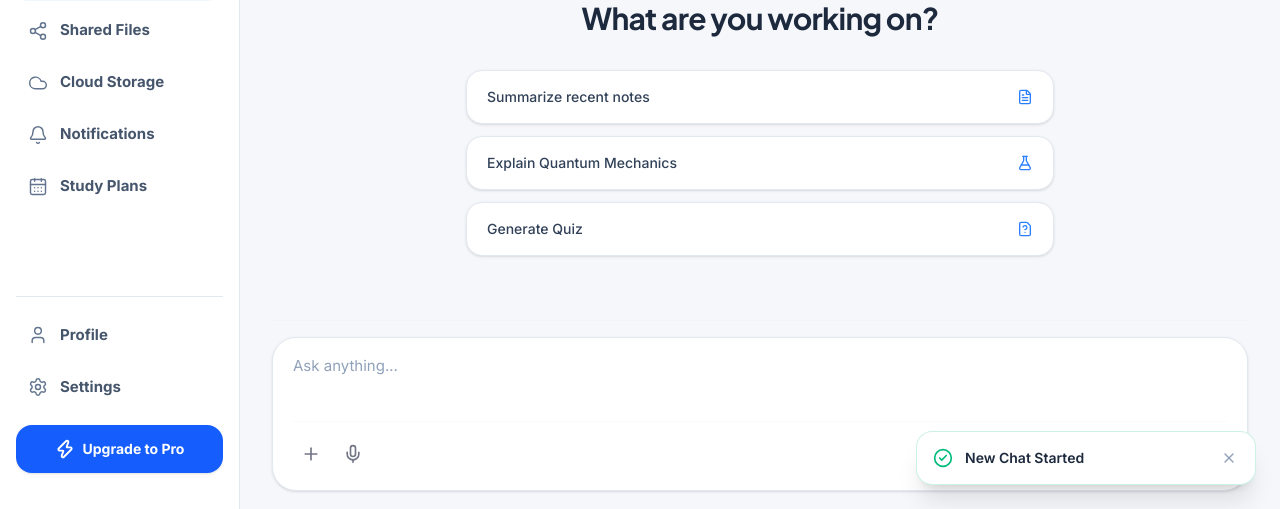
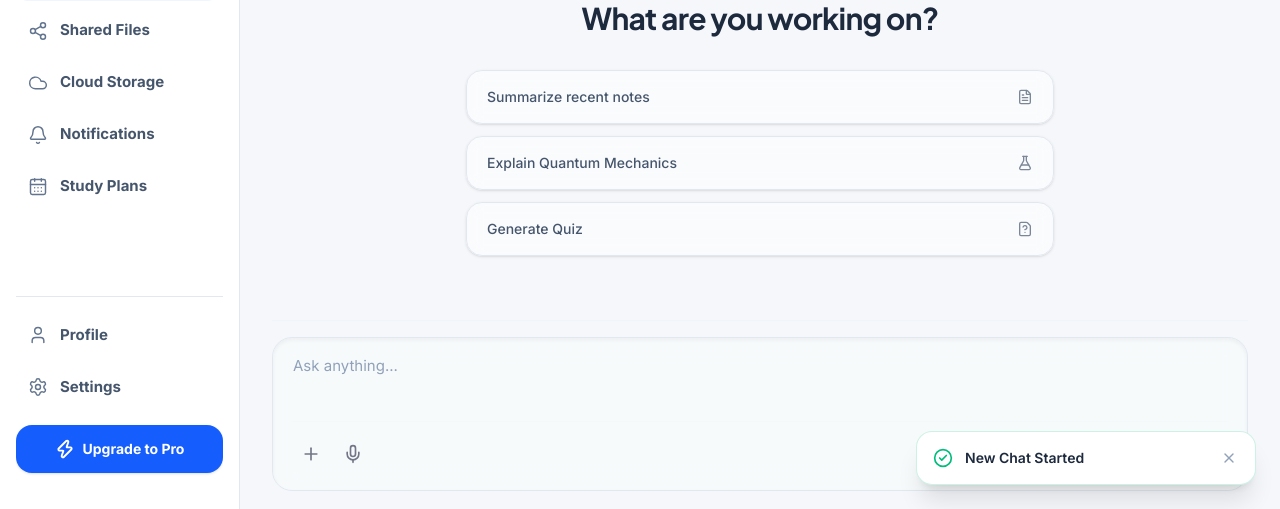
Before and after one commit to huynhduybinh24/SWP391_AIStudyHub, a React (Vite) app in the folder FrontEnd/: page /dashboard/chat in a window 1280 px wide. Both pictures are taken after a click on the button "New Chat". Shown: the part 291-800 px from the top of the page. Built offline with nearby package versions, Linux system fonts and the light colour scheme; the HTML template or start-up script is replaced by a standard one.

Commit message:
feat: implement AI chatbot interface with file upload and voice input support

```diff
--- a/FrontEnd/src/features/ai-chatbot/pages/ChatPage.tsx
+++ b/FrontEnd/src/features/ai-chatbot/pages/ChatPage.tsx
@@ -790,26 +790,26 @@ export function ChatPage() {
                     <button
                       type="button"
                       onClick={() => handleSend(t.aiChatbot.summarizeRecentNotes)}
-                      className="flex items-center justify-between gap-3 text-left w-full rounded-2xl border border-slate-200 dark:border-slate-700 bg-white dark:bg-slate-900 px-5 py-4 text-sm font-medium text-slate-700 dark:text-slate-300 shadow-sm transition-all hover:bg-slate-50 dark:hover:bg-slate-800 hover:border-blue-300 dark:hover:border-blue-700 cursor-pointer"
+                      className="flex items-center justify-between gap-3 text-left w-full rounded-[16px] border border-slate-200 dark:border-slate-700/50 bg-white/50 dark:bg-slate-800/30 backdrop-blur-sm px-5 py-4 text-sm font-medium text-slate-600 dark:text-slate-300 shadow-sm transition-all hover:bg-white dark:hover:bg-slate-800 hover:text-blue-600 dark:hover:text-blue-400 hover:border-blue-200 dark:hover:border-blue-800/50 cursor-pointer"
                     >
                       <span className="truncate">{t.aiChatbot.summarizeRecentNotes}</span>
-                      <FileText className="size-4 text-blue-500 shrink-0" />
+                      <FileText className="size-4 opacity-70 shrink-0" />
                     </button>
                     <button
                       type="button"
                       onClick={() => handleSend(t.aiChatbot.explainQuantum)}
-                      className="flex items-center justify-between gap-3 text-left w-full rounded-2xl border border-slate-200 dark:border-slate-700 bg-white dark:bg-slate-900 px-5 py-4 text-sm font-medium text-slate-700 dark:text-slate-300 shadow-sm transition-all hover:bg-slate-50 dark:hover:bg-slate-800 hover:border-blue-300 dark:hover:border-blue-700 cursor-pointer"
+                      className="flex items-center justify-between gap-3 text-left w-full rounded-[16px] border border-slate-200 dark:border-slate-700/50 bg-white/50 dark:bg-slate-800/30 backdrop-blur-sm px-5 py-4 text-sm font-medium text-slate-600 dark:text-slate-300 shadow-sm transition-all hover:bg-white dark:hover:bg-slate-800 hover:text-blue-600 dark:hover:text-blue-400 hover:border-blue-200 dark:hover:border-blue-800/50 cursor-pointer"
                     >
                       <span className="truncate">{t.aiChatbot.explainQuantum}</span>
-                      <FlaskConical className="size-4 text-blue-500 shrink-0" />
+                      <FlaskConical className="size-4 opacity-70 shrink-0" />
                     </button>
                     <button
                       type="button"
                       onClick={() => handleSend(t.aiChatbot.generateQuiz)}
-                      className="flex items-center justify-between gap-3 text-left w-full rounded-2xl border border-slate-200 dark:border-slate-700 bg-white dark:bg-slate-900 px-5 py-4 text-sm font-medium text-slate-700 dark:text-slate-300 shadow-sm transition-all hover:bg-slate-50 dark:hover:bg-slate-800 hover:border-blue-300 dark:hover:border-blue-700 cursor-pointer"
+                      className="flex items-center justify-between gap-3 text-left w-full rounded-[16px] border border-slate-200 dark:border-slate-700/50 bg-white/50 dark:bg-slate-800/30 backdrop-blur-sm px-5 py-4 text-sm font-medium text-slate-600 dark:text-slate-300 shadow-sm transition-all hover:bg-white dark:hover:bg-slate-800 hover:text-blue-600 dark:hover:text-blue-400 hover:border-blue-200 dark:hover:border-blue-800/50 cursor-pointer"
                     >
                       <span className="truncate">{t.aiChatbot.generateQuiz}</span>
-                      <FileQuestion className="size-4 text-blue-500 shrink-0" />
+                      <FileQuestion className="size-4 opacity-70 shrink-0" />
                     </button>
                   </div>
                 </div>
@@ -839,7 +839,7 @@ export function ChatPage() {
                             <User className="size-4" />
                           </div>
                         ) : (
-                          <div className="mt-1 flex size-8 shrink-0 items-center justify-center rounded-full bg-blue-50 dark:bg-blue-900/30 border border-blue-100 dark:border-blue-800/50">
+                          <div className="mt-1 flex size-8 shrink-0 items-center justify-center rounded-full bg-white dark:bg-slate-800 shadow-sm border border-slate-100 dark:border-slate-700/50">
                             <AIChatbotIcon className="size-4" />
                           </div>
                         )}
@@ -851,42 +851,26 @@ export function ChatPage() {
                             className={cn(
                               "rounded-[20px] p-4 text-[14.5px] leading-relaxed shadow-sm border whitespace-pre-line text-left flex flex-col gap-3",
                               isUser
-                                ? "bg-blue-600 text-white border-transparent rounded-tr-sm"
-                                : "bg-slate-50 dark:bg-slate-800/80 text-slate-700 dark:text-slate-200 border-slate-100 dark:border-slate-700/50 rounded-tl-sm"
+                                ? "bg-gradient-to-tr from-blue-600 to-blue-500 text-white border-transparent rounded-tr-sm"
+                                : "bg-white dark:bg-slate-800 text-slate-700 dark:text-slate-200 border-slate-100 dark:border-slate-700/50 rounded-tl-sm"
                             )}
                           >
                             {msg.content && <div>{msg.content}</div>}
 
-                            {/* Attachments if any */}
-                            {msg.attachments && msg.attachments.length > 0 && (
-                              <div className="flex flex-col gap-2 mt-2">
-                                {msg.attachments.map((file, idx) => (
-                                  <div key={idx} className={cn(
-                                    "flex items-center gap-2.5 rounded-xl p-3 text-xs font-semibold border",
-                                    isUser ? "bg-white/10 border-white/20" : "bg-white dark:bg-slate-900 border-slate-200 dark:border-slate-700"
-                                  )}>
-                                    <FileText className="size-4 shrink-0" />
-                                    <span className="truncate">{file.name}</span>
-                                    <span className="ml-auto opacity-70 font-normal">{(file.size / 1024 / 1024).toFixed(2)} MB</span>
-                                  </div>
-                                ))}
-                              </div>
-                            )}
-
-                            {/* Attached files inside user message (legacy fallback) */}
-                            {msg.files && msg.files.length > 0 && !msg.attachments && (
-                              <div className="flex flex-col gap-1.5 mt-1 border-t border-slate-200 dark:border-slate-700/50 pt-2 shrink-0">
+                            {/* Attached files */}
+                            {msg.files && msg.files.length > 0 && (
+                              <div className="flex flex-col gap-2 mt-2 border-t border-slate-200 dark:border-slate-700/50 pt-3 shrink-0">
                                 {msg.files.map((file, idx) => (
                                   <div
                                     key={idx}
                                     className={cn(
-                                      "flex items-center gap-2 rounded-xl p-2 text-[12.5px] font-medium border",
-                                      isUser ? "bg-white/10 border-white/20" : "bg-white dark:bg-slate-900 border-slate-200 dark:border-slate-700"
+                                      "flex items-center gap-2.5 rounded-xl p-3 text-[12.5px] font-medium border shadow-sm",
+                                      isUser ? "bg-white/10 border-white/20 text-white" : "bg-white dark:bg-slate-900 border-slate-200 dark:border-slate-700 text-slate-700 dark:text-slate-200"
                                     )}
                                   >
-                                    <FileText className="size-3.5 shrink-0 opacity-80" />
+                                    <FileText className="size-4 shrink-0 opacity-80" />
                                     <span className="truncate max-w-[200px]">{file.name}</span>
-                                    <span className="text-[10px] opacity-70 shrink-0">({file.size})</span>
+                                    <span className="text-[11px] opacity-70 shrink-0 ml-auto">{file.size}</span>
                                   </div>
                                 ))}
                               </div>
@@ -927,12 +911,13 @@ export function ChatPage() {
                       animate={{ opacity: 1, scale: 1 }}
                       className="flex items-start gap-3.5 w-full flex-row"
                     >
-                      <div className="mt-1 flex size-8 shrink-0 items-center justify-center rounded-full bg-blue-50 dark:bg-blue-900/30 border border-blue-100 dark:border-blue-800/50">
+                      <div className="mt-1 flex size-8 shrink-0 items-center justify-center rounded-full bg-white dark:bg-slate-800 shadow-sm border border-slate-100 dark:border-slate-700/50">
                         <AIChatbotIcon className="size-4" />
                       </div>
-                      <div className="max-w-[80%] rounded-[20px] rounded-tl-sm p-4 px-5 text-[14.5px] bg-slate-50 dark:bg-slate-800/80 border border-slate-100 dark:border-slate-700/50 flex items-center gap-3 shadow-sm">
-                        <Loader2 className="size-4.5 animate-spin text-blue-500" />
-                        <span className="font-medium text-slate-500 dark:text-slate-400">Processing...</span>
+                      <div className="max-w-[80%] rounded-[20px] rounded-tl-sm px-4 bg-white dark:bg-slate-800 border border-slate-100 dark:border-slate-700/50 flex items-center gap-1.5 h-[42px] shadow-sm">
+                        <div className="size-2 rounded-full bg-slate-400 dark:bg-slate-500 animate-bounce [animation-delay:-0.3s]" />
+                        <div className="size-2 rounded-full bg-slate-400 dark:bg-slate-500 animate-bounce [animation-delay:-0.15s]" />
+                        <div className="size-2 rounded-full bg-slate-400 dark:bg-slate-500 animate-bounce" />
                       </div>
                     </motion.div>
                   )}
@@ -981,7 +966,7 @@ export function ChatPage() {
                 )}
 
                 {/* Main input composer box */}
-                <div className="rounded-[24px] border border-slate-200 dark:border-slate-700 bg-white dark:bg-slate-900 p-4 px-5 shadow-sm transition-all focus-within:border-blue-500 focus-within:ring-1 focus-within:ring-blue-500/20">
+                <div className="rounded-[20px] border border-slate-200 dark:border-slate-700 bg-slate-50/80 dark:bg-slate-900/80 p-4 px-5 shadow-inner backdrop-blur-md transition-all duration-300 focus-within:bg-white dark:focus-within:bg-slate-900 focus-within:border-blue-400 dark:focus-within:border-blue-500 focus-within:ring-4 focus-within:ring-blue-500/10 z-10 relative">
                   <textarea
                     value={input}
                     onChange={(e) => setInput(e.target.value)}
```
